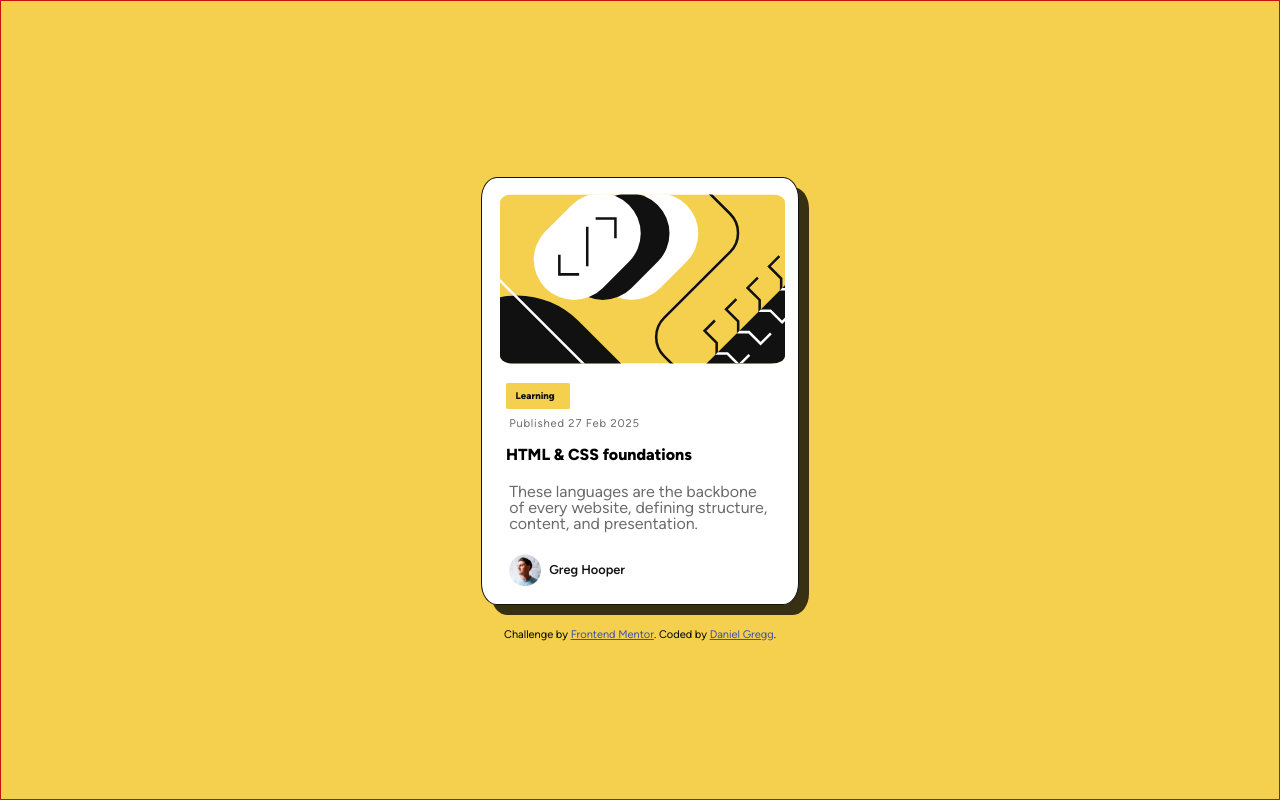
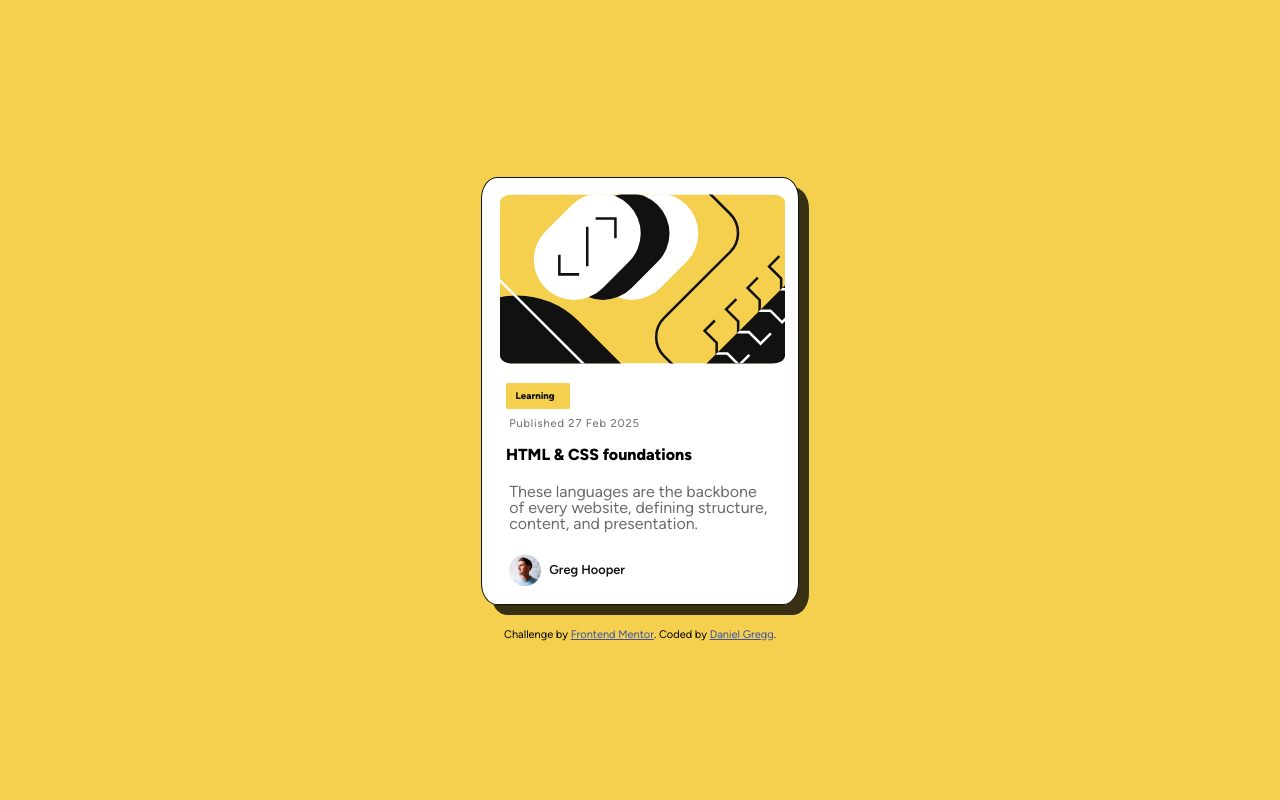
Before and after one commit to Dcgregg/Frontend-Mentor-Blog-post-solution, a plain HTML site: page index.html in a window 1280 px wide. Drawn offline with Linux system fonts and the light colour scheme; files whose address does not match are found by name.

Commit message:
Removed body border.

```diff
--- a/app.css
+++ b/app.css
@@ -9,7 +9,6 @@ html {
 }
 body {
     box-sizing: border-box;
-    border: solid 1px rgb(200, 17, 17);
     background-color: hsl(47, 88%, 63%);
     height: 100vh;
     width: 100vw;
```
